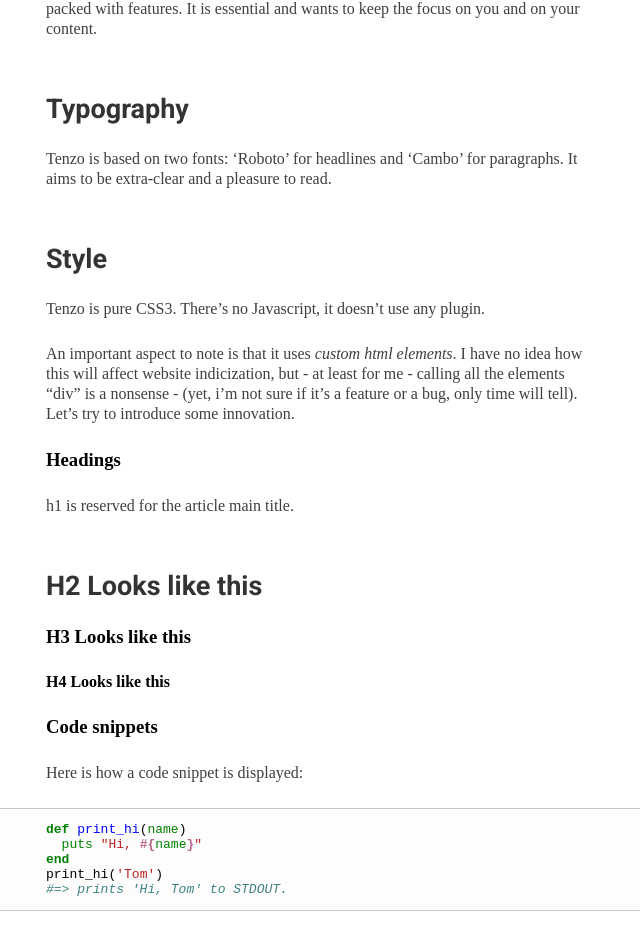
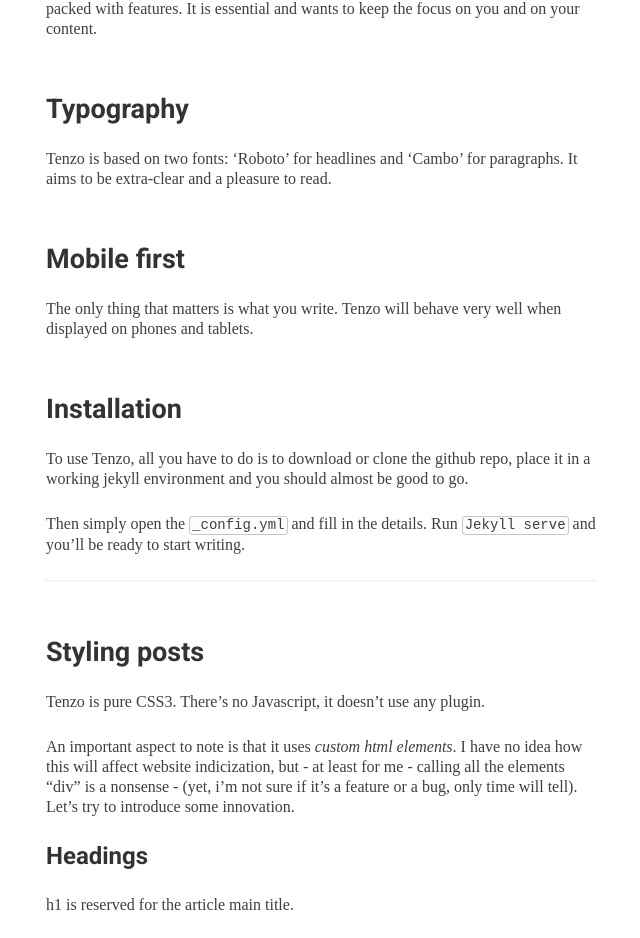
Before and after one commit to jnardiello/jnardiello.github.io, a Jekyll site: the page built from _posts/2014-01-20-presenting-tenzo-for-jekyll.md, in a window 1280 px wide. Shown: the part 364-1302 px from the top of the page, without its empty margins (319-959 px from the left). Built offline with Jekyll 4.4.1, drawn with Linux system fonts in a browser that asks for light colours; some web fonts are replaced; Markdown is read by kramdown in place of the engine named in the settings; some of the changed text lies outside the part shown.

Commit message:
Fixing styles

```diff
--- a/_posts/2014-01-20-presenting-tenzo-for-jekyll.md
+++ b/_posts/2014-01-20-presenting-tenzo-for-jekyll.md
@@ -12,7 +12,19 @@
 
 Tenzo is based on two fonts: 'Roboto' for headlines and 'Cambo' for paragraphs. It aims to be extra-clear and a pleasure to read.
 
-## Style
+## Mobile first
+
+The only thing that matters is what you write. Tenzo will behave very well when displayed on phones and tablets.
+
+## Installation
+
+To use Tenzo, all you have to do is to download or clone the github repo, place it in a working jekyll environment and you should almost be good to go.
+
+Then simply open the `_config.yml` and fill in the details. Run `Jekyll serve` and you'll be ready to start writing.
+
+----
+
+## Styling posts
 
 Tenzo is pure CSS3. There's no Javascript, it doesn't use any plugin.
 
--- a/css/post.css
+++ b/css/post.css
@@ -50,7 +50,7 @@
 
 /* Post content */
 
-post p, post h2, post h3, post h4, post h5, post h6 {
+post p, post h2, post h3, post h4, post h5, post h6, post ul, post ol {
     margin-right: auto;
     margin-left: auto;
     max-width: 550px;
@@ -58,15 +58,31 @@
     margin-bottom: 25px;
 }
 
-post h2 {
-    font: bold 27px 'Roboto', sans-serif;
-    line-height: 30px;
+post h2, post h3, post h4, post h5, post h6 {
+    font-family: 'Roboto', sans-serif;
+    font-weight: bold;
     color: #333333;
-    margin-top: 55px;
-
 }
 
-post p {
+post h2 {
+    font-size: 27px;
+    line-height: 30px;
+    margin-top: 55px;
+}
+
+post h3 {
+    font-size: 24px;
+}
+
+post h4 {
+    font-size: 20px;
+}
+
+post h5 {
+    font-size: 17px;
+}
+
+post p, post li {
     font: normal 16px 'Cambo';
     line-height: 20px;
     color: #3f3f3f;
@@ -127,6 +143,12 @@
 
 img {
     max-width: 550px;
+    margin-top: 25px;
+}
+
+hr {
+    width: 550px;
+    border-color: rgba(227, 227, 227, 0.13);
 }
 
 /**
@@ -134,7 +156,7 @@
 **/
 
 @media screen and (max-width: 590px) {
-    author, h1, post p, post h2, post h3, post h4, post h5, post h6, post .highlight pre, date {
+    author, h1, post p, post h2, post h3, post h4, post h5, post h6, post .highlight pre, date, hr {
         margin-right: 10px;
         margin-left: 10px;
     }
@@ -147,4 +169,12 @@
         position: static;
         margin-top: 45px;
     }
+
+    hr {
+        width: 90%;
+    }
+
+    img {
+        width: 100%;
+    }
 }
```
Also changed, not shown: other parts of _posts/2014-01-20-presenting-tenzo-for-jekyll.md (+2 -11 lines).
